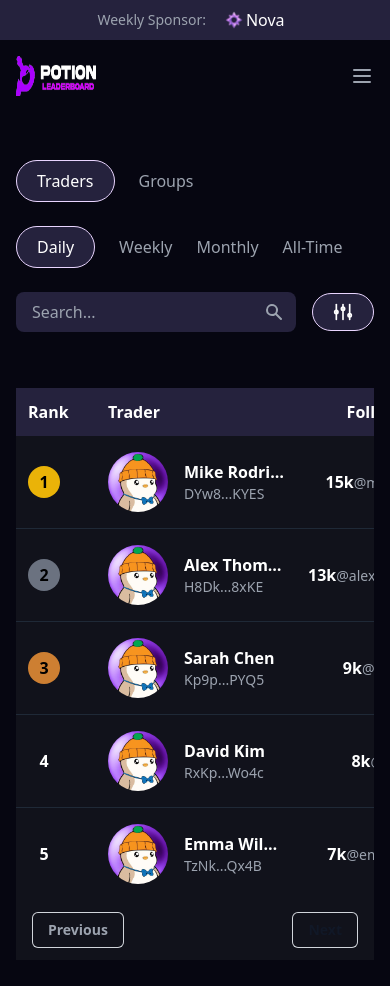
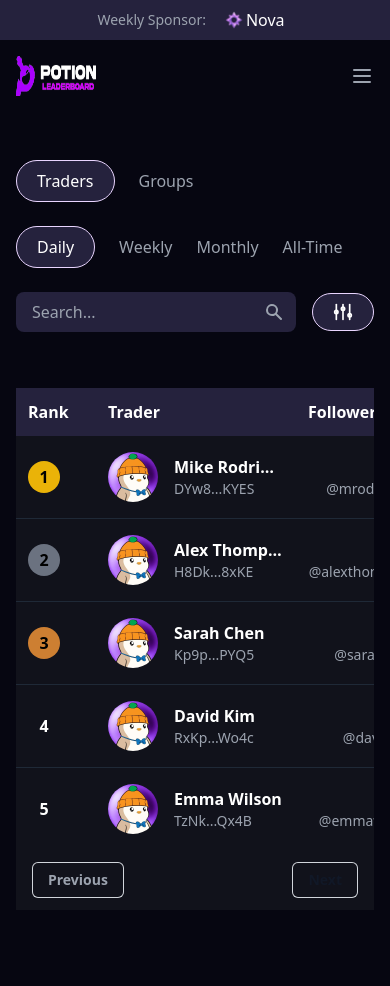
Before and after one commit to deiv-hash/potion-leaderboard, a Next.js app: page / in a window 390 px wide. Shown: the top 986 px of the page. Built offline with nearby package versions, Linux system fonts and the light colour scheme.

Commit message:
Optimize Leaderboard UI responsiveness and trader details display

```diff
--- a/app/components/Leaderboard.tsx
+++ b/app/components/Leaderboard.tsx
@@ -113,7 +113,7 @@ export function Leaderboard({
       {sharingTrader && (
         <ShareModal trader={sharingTrader} onClose={handleCloseShare} />
       )}
-      <div className="overflow-x-auto md:overflow-x-hidden">
+      <div className="overflow-x-auto lg:overflow-x-hidden">
         <table className="w-full whitespace-nowrap">
           <thead className="bg-[#25223D] text-white">
             <tr>
@@ -189,8 +189,8 @@ export function Leaderboard({
                       <Image
                         alt={`${trader.name}'s profile`}
                         src={trader.image}
-                        width={60}
-                        height={60}
+                        width={50}
+                        height={50}
                         className="rounded-full"
                       />
                       <div className="ml-2 min-w-0">
@@ -254,8 +254,8 @@ export function Leaderboard({
                   </td>
                   {viewType === "traders" ? (
                     <>
-                      <td className="px-3 py-4 min-w-[120px] text-right">
-                        <div>
+                      <td className="py-4 min-w-[120px] text-right">
+                        <div className="flex items-end flex-col">
                           {formatNumber(trader.xFollowers)}
                           <a
                             href={`https://x.com/${trader.xTag}`}
```
